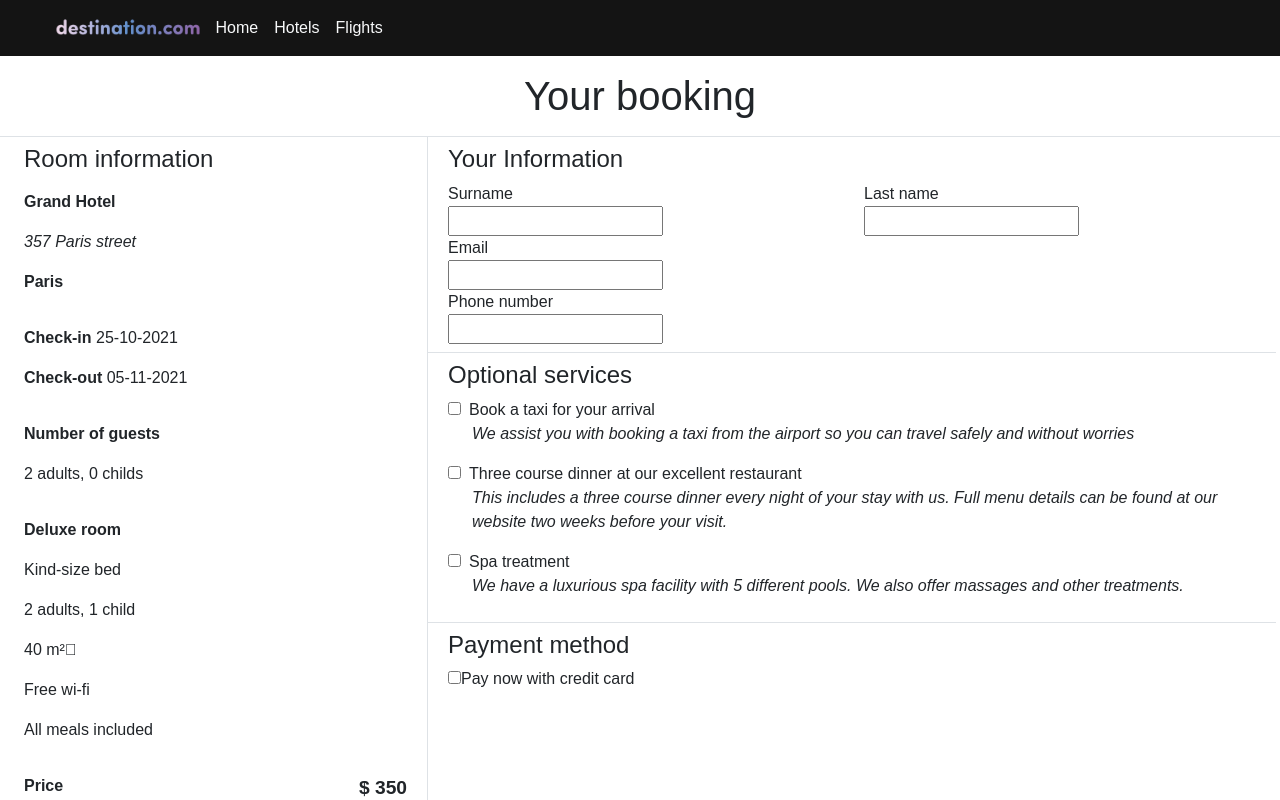
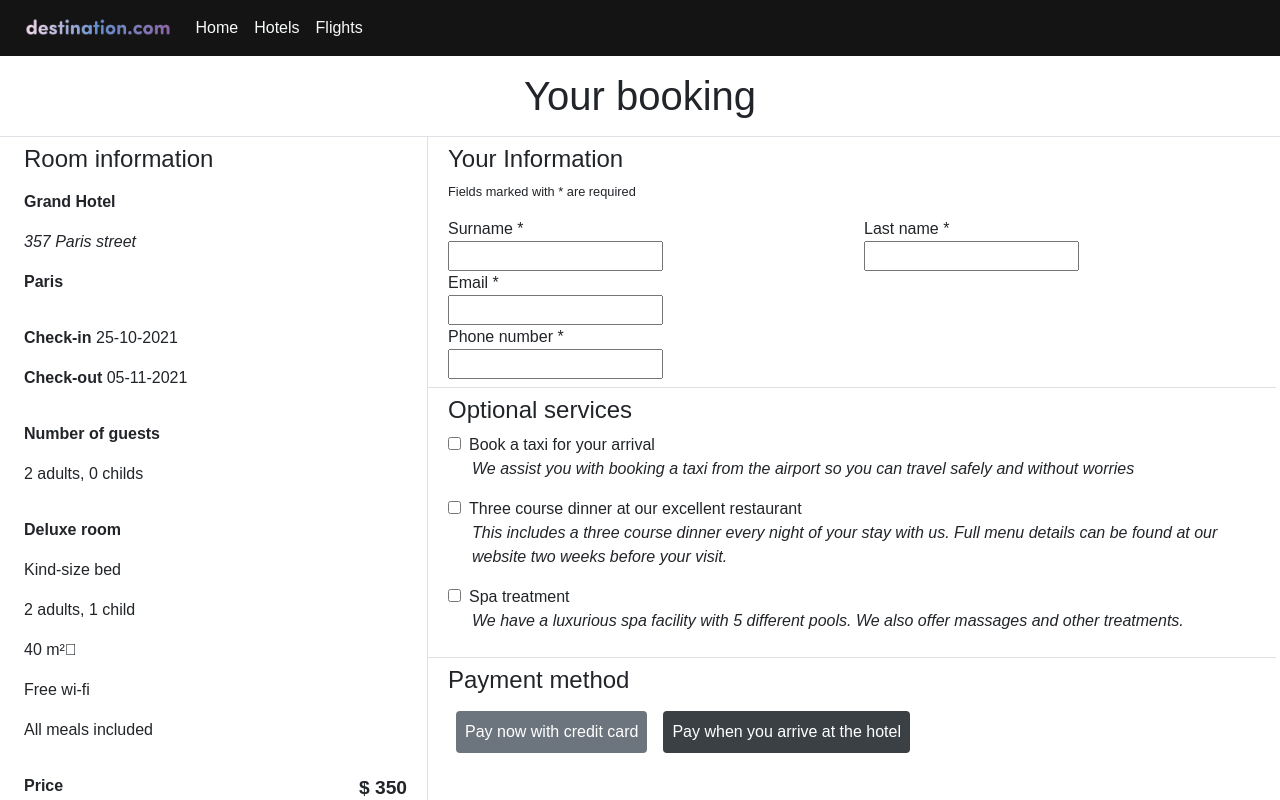
Before and after one commit to fridawa/hotel-booking-app, a React (Create React App) app: page /booking in a window 1280 px wide. Shown: the top 800 px of the page. Built offline with nearby package versions, Linux system fonts and the light colour scheme; a web font is replaced by a local one.

Commit message:
just add data

```diff
--- a/src/App.css
+++ b/src/App.css
@@ -284,3 +284,9 @@ Något anpassad till att passa min egen design */
 .form-select {
   border: 0px !important;
 }
+.btn-pay {
+  color: #ffffff !important;
+}
+.asterisk {
+  font-size: 0.8rem;
+}
--- a/src/components/booking.js
+++ b/src/components/booking.js
@@ -2,6 +2,8 @@ import React from "react";
 import { Container, Row, Col } from "react-bootstrap";
 import data from "./data";
 import Payment from "./payment";
+import { Link } from "react-router-dom";
+import { useParams } from "react-router";
 
 const Booking = () => {
   return (
@@ -64,13 +66,14 @@ const Booking = () => {
           <Col xs={8}>
             <Row className="p-2 border-bottom">
               <p className="h4">Your Information</p>
+              <p className="asterisk">Fields marked with * are required</p>
               <form>
                 <Row>
                   <Col>
-                    <label for="surname">Surname</label>
+                    <label for="surname">Surname *</label>
                   </Col>
                   <Col>
-                    <label for="lastname">Last name</label>
+                    <label for="lastname">Last name *</label>
                   </Col>
                 </Row>
                 <Row>
@@ -83,7 +86,7 @@ const Booking = () => {
                 </Row>
                 <Row>
                   <Col>
-                    <label for="email">Email</label>
+                    <label for="email">Email *</label>
                   </Col>
                 </Row>
                 <Row>
@@ -97,7 +100,7 @@ const Booking = () => {
                 </Row>
                 <Row>
                   <Col>
-                    <label for="phone">Phone number</label>
+                    <label for="phone">Phone number *</label>
                   </Col>
                 </Row>
                 <Row>
@@ -160,7 +163,11 @@ const Booking = () => {
         </Row>
         <Row className="p-2">
           <Col>
-            <button className="btn  my-btn-small">Go back to view hotel</button>
+            <Link to={`/hotel/`}>
+              <button className="btn  my-btn-small">
+                Go back to view hotel
+              </button>
+            </Link>
           </Col>
         </Row>
       </Container>
--- a/src/components/footer.js
+++ b/src/components/footer.js
@@ -1,6 +1,7 @@
 import React from "react";
 import { Container, Row, Col } from "react-bootstrap";
 import Logo from "./logo";
+import { Link } from "react-router-dom";
 
 const Footer = () => {
   return (
@@ -51,7 +52,9 @@ const Footer = () => {
             </nav>
           </Row>
           <Row>
-            <Logo />
+            <Link to={"/"}>
+              <Logo />
+            </Link>
           </Row>
           <Row className="m-0 pb-4">
             <p className="text-center text-light footer-copy m-0 p-0 font-soft">
--- a/src/components/header.js
+++ b/src/components/header.js
@@ -11,7 +11,7 @@ const Header = () => {
         <header>
           <nav className="navbar navbar-expand-md ">
             <Link to={"/"}>
-              <a className="navbar-brand text-light ps-4">
+              <a className="navbar-brand text-light ps-1">
                 <Logo />
               </a>
             </Link>
--- a/src/components/hotel.js
+++ b/src/components/hotel.js
@@ -15,6 +15,7 @@ function Hotel() {
   // Matches the id with id from the data to show the right hotel info
   let thisHotel = data.find((prod) => prod.id === hotelIdInt);
 
+  const id1 = thisHotel.id;
   // const for images for clearer syntax inside map function below
   const hotelimages = thisHotel.hotelImg;
   const rooms = thisHotel.rooms;
@@ -127,7 +128,7 @@ function Hotel() {
                         ${room.price}
                       </p>
                       <div className="d-flex justify-content-end ">
-                        <Link to={"/booking/"}>
+                        <Link to={`/booking/`}>
                           <button className="btn-book btn btn-dark ">
                             Book now
                           </button>
--- a/src/components/payment.js
+++ b/src/components/payment.js
@@ -1,28 +1,85 @@
 import React from "react";
 import { useState } from "react";
-import { Collapse } from "react-bootstrap";
+import { Container, Row, Col } from "react-bootstrap";
 
 function Payment() {
-  const [open, setOpen] = useState(false);
+  const [selected, setSelected] = useState(1);
 
   return (
-    <>
-      <input
-        type="checkbox"
-        onClick={() => setOpen(!open)}
-        aria-controls="example-collapse-text-1"
-        aria-expanded={open}
-        id="card"
-      ></input>
-      <label for="card">Pay now with credit card</label>
-      <Collapse in={open}>
-        <div id="example-collapse-text-1">
-          Anim pariatur cliche reprehenderit, enim eiusmod high life accusamus
-          terry richardson ad squid. Nihil anim keffiyeh helvetica, craft beer
-          labore wes anderson cred nesciunt sapiente ea proident.
+    <div>
+      <p id="toggle" className="m-0">
+        <span
+          onClick={() => setSelected(0)}
+          style={
+            ({ fontWeight: selected === 0 ? 600 : 400 },
+            { backgroundColor: selected === 0 ? "#3b4045" : "#6c757d" })
+          } // conditional styling.
+          className="btn p-2 mt-2 ms-2 me-2 btn-pay"
+        >
+          Pay now with credit card{" "}
+        </span>
+        <span
+          onClick={() => setSelected(1)}
+          style={
+            ({ fontWeight: selected === 1 ? 600 : 400 },
+            { backgroundColor: selected === 1 ? "#3b4045" : "#6c757d" })
+          } // conditional styling.
+          className="btn p-2 mt-2 ms-2 me-2 btn-pay"
+        >
+          Pay when you arrive at the hotel
+        </span>
+      </p>
+
+      {selected === 0 && (
+        <div id="left">
+          <Row className="p-2 ">
+            <p className="pt-0 mt-0 asterisk">
+              Fields marked with * are required
+            </p>
+
+            <form>
+              <Row>
+                <Col>
+                  <label for="cardno">Card number *</label>
+                </Col>
+              </Row>
+              <Row>
+                <Col xs={12}>
+                  <input type="text" id="cardno"></input>
+                </Col>
+              </Row>
+              <Row>
+                <Col>
+                  <label for="date">Expiry date *</label>
+                </Col>
+                <Col>
+                  <label for="cvc">CVC/CVV *</label>
+                </Col>
+              </Row>
+              <Row>
+                <Col>
+                  <input type="text" id="date"></input>
+                </Col>
+                <Col>
+                  <input type="text" id="cvc"></input>
+                </Col>
+              </Row>
+              <Row>
+                <Col>
+                  <label for="name">Name on card *</label>
+                </Col>
+              </Row>
+              <Row>
+                <Col xs={12}>
+                  <input type="text" id="name"></input>
+                </Col>
+              </Row>
+            </form>
+          </Row>
         </div>
-      </Collapse>
-    </>
+      )}
+      {selected === 1 && <div id="right"> </div>}
+    </div>
   );
 }
 
```
